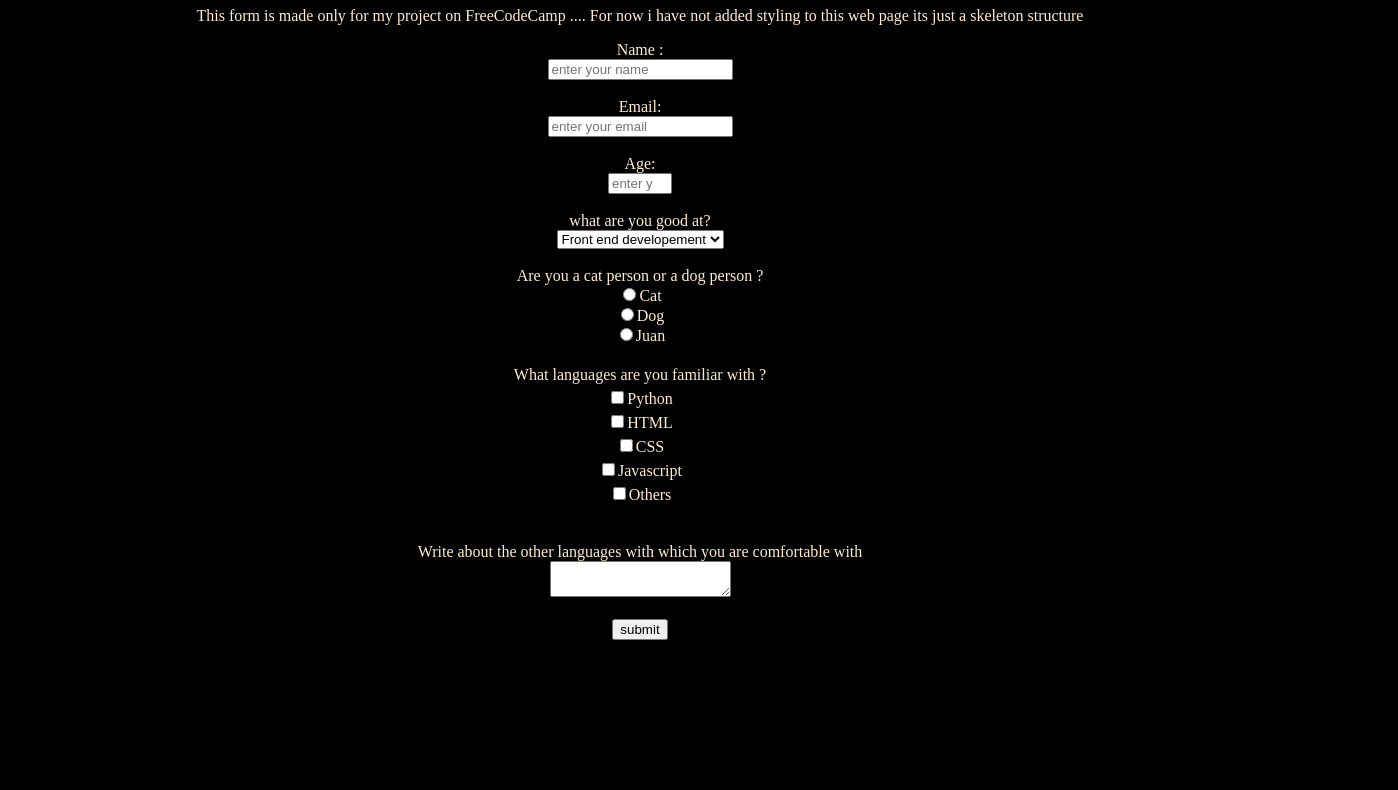
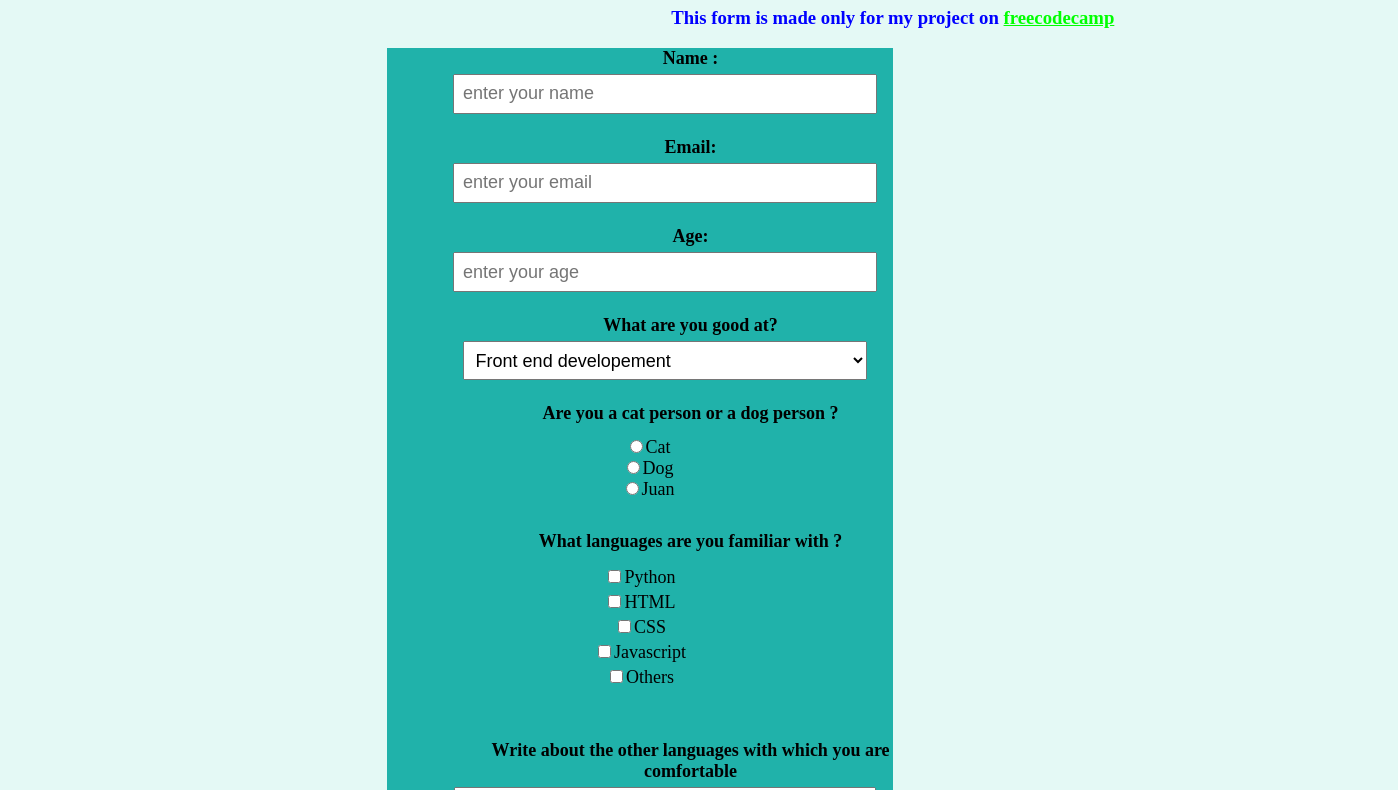
Before and after one commit to strangelavita/FCC-Projects-, a plain HTML site: page index.html in a window 1280 px wide. Shown: the part 73-863 px from the top of the page, 1398 px wide, since content can reach past the window. Before the commit the page ends 800 px from the top, so only its background shows below. Drawn offline with Linux system fonts and the light colour scheme.

Commit message:
Add files via upload

```diff
--- a/index.html
+++ b/index.html
@@ -1,4 +1,4 @@
-<!DOCTYPE html>
+   <!DOCTYPE html>
 <html lang="en">
 <head>
     <meta charset="UTF-8">
@@ -12,34 +12,34 @@
 
 </head>
 
-<body align = "center" class="classs1">
-    <div >
+<body class = "class1" align = "center">
+    <div class = "center , top-content">
     <h1 id = "title">Survey Form</h1>
-    <p id = "description"> This form is made only for my project on FreeCodeCamp
-        .... For now i have not added styling to this web page its just a skeleton structure
-    </p>
+    <h3  id = "description"> This form is made only for my project on <a href="www.freecodecamp.org">freecodecamp</a>
+    </h3>
+    </div>
 
-    <form id = "survey-form" action="#">
-    <label id ="name-label">
-        Name :<br>
-        <input id = "name" required type = "text" placeholder="enter your name">
+    <form  class = center id = "survey-form" action="#">
+    <label id ="name-label";">
+       <h4>Name :</h4>
+        <input class ="input-elements" id = "name" required type = "text" placeholder="enter your name">
         <br><br>
     </label>
 
     <label id ="email-label">
-        Email:<br>
-        <input id ="email" required type="email" placeholder="enter your email">
+       <h4> Email:</h4>
+        <input class ="input-elements" id ="email" required type="email" placeholder="enter your email">
         <br><br>
     </label>
 
     <label id="number-label">
-        Age:<br>
-        <input id ="number" type="number" placeholder="enter your age" min="18" max="100">
+        <h4>Age:</h4>
+        <input class ="input-elements" id ="number" type="number" placeholder="enter your age" min="18" max="100">
         <br><br>
     </label>
 
-    what are you good at?<br>
-    <select id ="dropdown">
+   <h4> What are you good at?</h4>
+    <select class ="input-elements" id ="dropdown">
         <option value = "front-end">Front end developement</option>
         <option value ="back-end">Back end developement</option>
         <option value = "full-stack">Full stack developement</option>
@@ -47,37 +47,37 @@
     </select>
     <br><br>
 
-    Are you a cat person or a dog person ?<br>
+    <h4>Are you a cat person or a dog person ?</h4>
+
+    <div class ="input-elements" >
     <input type="radio" name ="juan" value ="cat">Cat  <br>
     <input type="radio" name ="juan" value ="dog">Dog  <br>
     <input type="radio" name ="juan" value ="juan">Juan <br>
+    </div>
+<br>
+    <table class ="input-elements" >
+    <h4>What languages are you familiar with ?</h4>
 
-<br>
-    <table align = "center">
-    <tr><td>What languages are you familiar with ?</td></tr>
-
+    <div >
     <tr><td><input type="checkbox" value ="python">Python </td></tr>
     <tr><td><input type="checkbox" value ="html">HTML</html> </td></tr>
     <tr><td><input type="checkbox" value ="css">CSS </td></tr>
     <tr><td><input type="checkbox" value ="javascript">Javascript  </td></tr>
     <tr><td><input type="checkbox" value ="others">Others </td></tr>
 
+    </div>
     </table>
 <br><br>
-    Write about the other languages with which you are comfortable with <br>
-    <textarea>  </textarea>
-
-
-
-
+     <h4>Write about the other languages with which you are comfortable</h4>
+    <textarea class="input-elements">  </textarea>
 
     <br><br>
-
-    <button id ="submit" > submit </button>
-
+    <div class = "button-center">
+    <button  id ="submit" > submit </button>
+    </div>
 
     </form>
 
-    </div>
+
 </body>
 </html>
--- a/new.css
+++ b/new.css
@@ -1,4 +1,55 @@
-.classs1{
-        background-color: black;
-        color: blanchedalmond;
+.class1{
+        background-color: #E4F9F5;
 }
+.center {
+        width: 40%;
+        margin-left: 30%;
+        margin-right: 30%;
+}
+
+.top-content{
+        width: 80%;
+        color: blue;
+
+}
+
+
+form{
+        background-color: lightseagreen ;
+}
+
+a{
+        color:lime;
+}
+
+.input-elements{
+        width:80%;
+        padding: 1.5%;
+        align-content: center;
+        margin-left: 10%;
+        font-size: large;
+
+}
+h4{
+        margin-bottom: 1%;
+        margin-top: 5px;
+        margin-left: 20%;
+        font-size: large;
+        color : black
+
+
+}
+
+button{
+        background-color: #4CAF50;
+        border:red;
+        color: white;
+        font-size: xx-large;
+
+}
+
+.button-center{
+        margin-left : 40%;
+        margin-top: 5%;
+        margin-bottom: 2%;
+}
```
